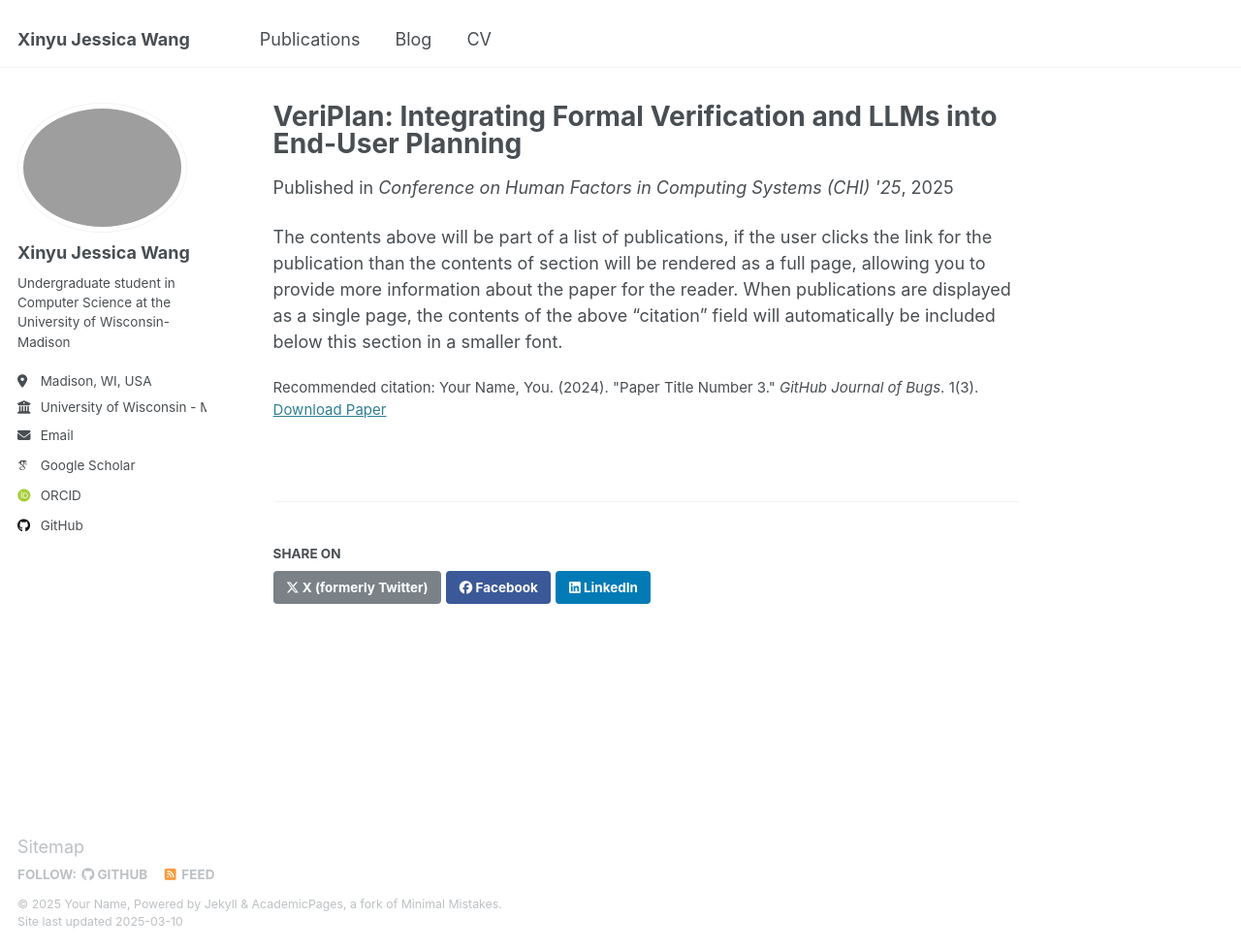
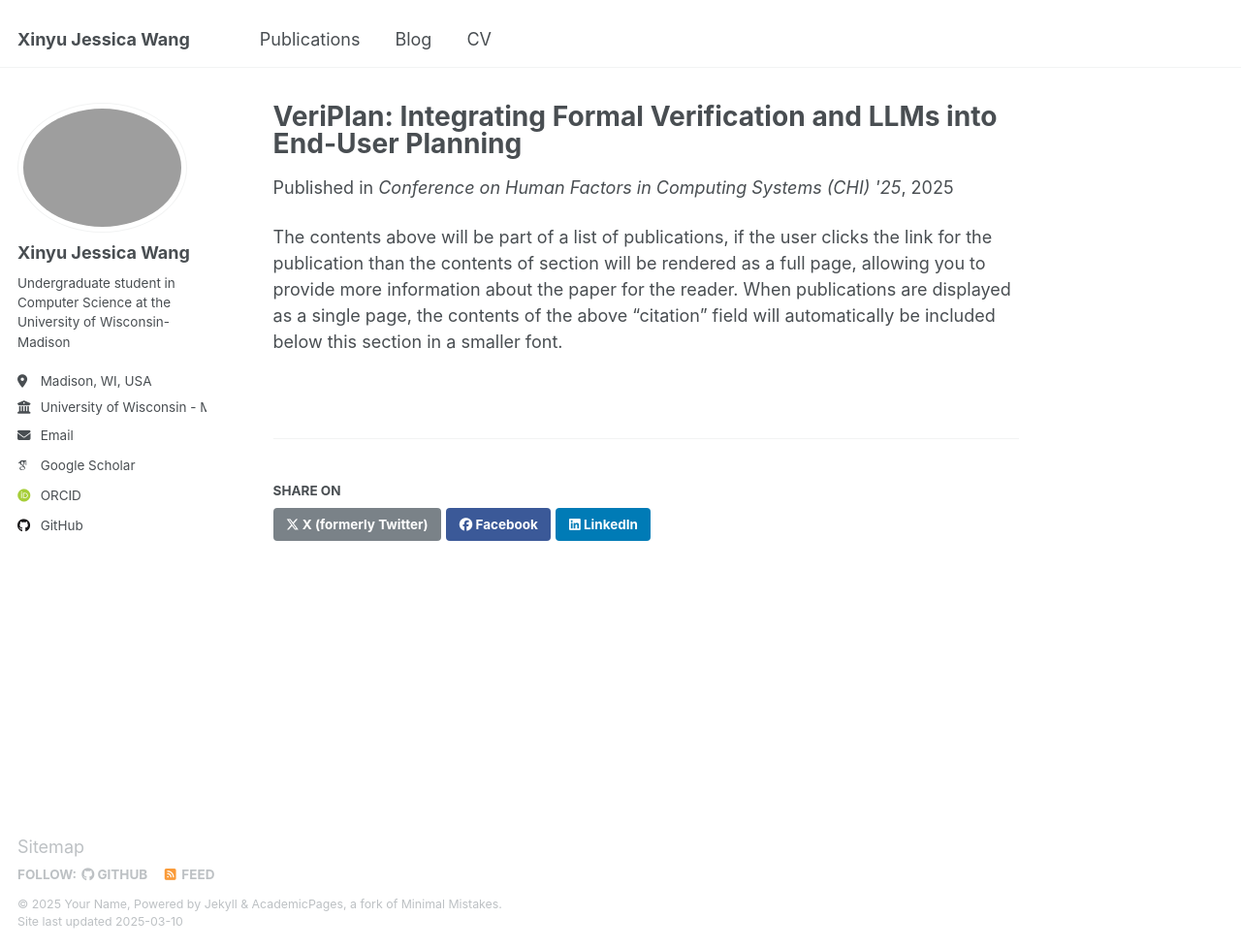
Before and after one commit to xwang2775/xwang2775.github.io, a Jekyll site: the page built from _publications/2024-02-17-paper-title-number-4.md, in a window 1280 px wide and 979 px high. Shown: the whole window at 97% size. Built offline with Jekyll 4.4.1, drawn with Linux system fonts in a browser that asks for light colours; some web fonts are replaced; part of the change alters nothing that is shown.

Commit message:
add basic info

```diff
--- a/_publications/2024-02-17-paper-title-number-4.md
+++ b/_publications/2024-02-17-paper-title-number-4.md
@@ -3,11 +3,11 @@ title: "VeriPlan: Integrating Formal Verification and LLMs into End-User Plannin
 collection: publications
 category: conferences
 permalink: /publication/2024-02-17-paper-title-number-4
-excerpt: 'This paper is about fixing template issue #693.'
+# excerpt: 'This paper is about fixing template issue #693.'
 date: 2025-02-17
 venue: "Conference on Human Factors in Computing Systems (CHI) '25"
 paperurl: 'https://arxiv.org/abs/2502.17898'
-citation: 'Your Name, You. (2024). &quot;Paper Title Number 3.&quot; <i>GitHub Journal of Bugs</i>. 1(3).'
+# citation: 'Your Name, You. (2024). &quot;Paper Title Number 3.&quot; <i>GitHub Journal of Bugs</i>. 1(3).'
 ---
 
 The contents above will be part of a list of publications, if the user clicks the link for the publication than the contents of section will be rendered as a full page, allowing you to provide more information about the paper for the reader. When publications are displayed as a single page, the contents of the above "citation" field will automatically be included below this section in a smaller font.
```
Also changed, not shown: 1 other file.
